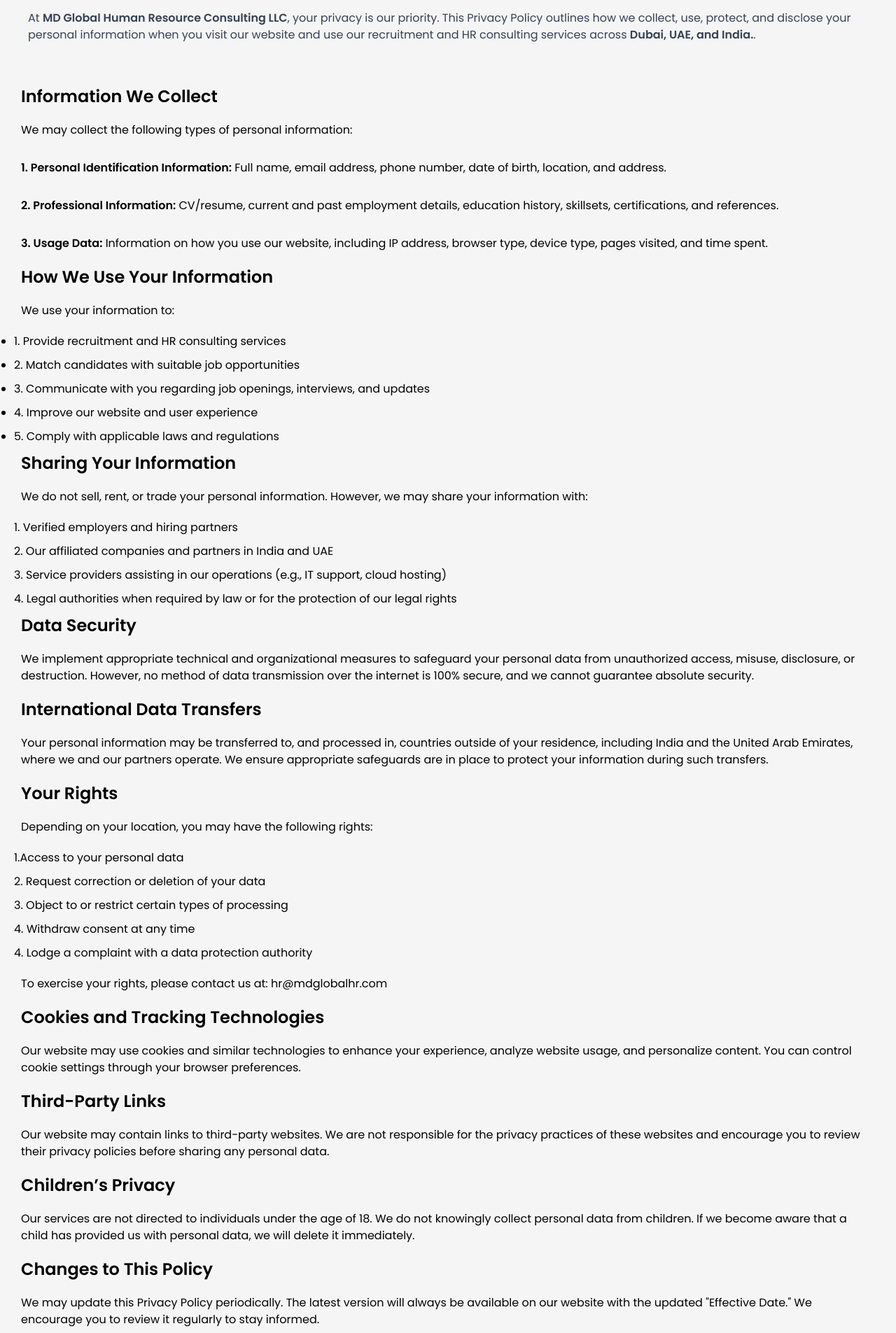
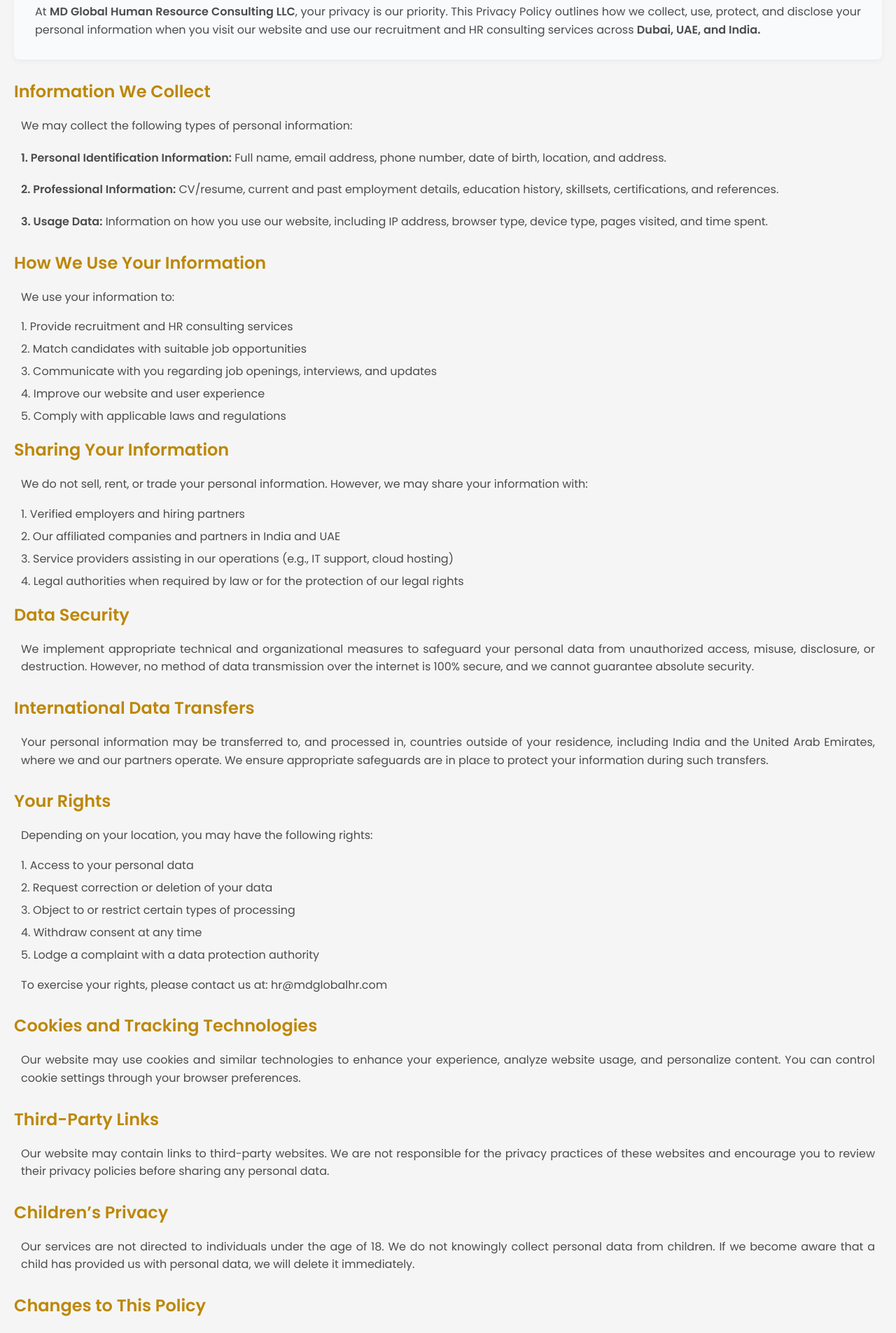
Before and after one commit to Lokender-droid/mdglobalnew, a React (Vite) app: page /privacy-Policy in a window 1280 px wide. Shown: the part 460-2365 px from the top of the page at 70% size. Built offline with nearby package versions, Linux system fonts and the light colour scheme.

Commit message:
Privacy Policy PAGE redesign

```diff
--- a/src/components/PrivacyPolicy/PrivacyPolicy.css
+++ b/src/components/PrivacyPolicy/PrivacyPolicy.css
@@ -1,53 +1,52 @@
-.Header{
-    margin-bottom: 10px;
+/* PrivacyPolicy.css */
+
+.PrivacyPolicyMain {
+  padding: 20px;
+  width: 100%;
+  margin: 0 auto;
 }
-.PrivacyPolicyMain{
-    padding: 20px;
 
+.PrivacyPolicyArticle {
+  margin: 30px 0;
+  padding: 20px;
+  background-color: #f9fafb;
+  border-radius: 0.5rem;
+  box-shadow: 0 2px 8px rgba(0, 0, 0, 0.05);
 }
- .PrivacypolicyP{
-    margin-top: 10px;
-    margin-bottom: 10px;
-    padding: 10px;
 
+.privacyPolicyheading {
+  margin: 20px 0 10px 0;
+  color: #bd8706;
+  font-weight: 600;
 }
-.PrivacypolicyPMain{
-    margin-top: 20px;
-    margin-bottom: 10px;
+
+.PrivacypolicyPMain,
+.PrivacypolicyP {
+  padding: 10px;
+  font-size: 1rem;
+  line-height: 1.6;
+  text-align: justify;
+  color: #4b4c4e;
 }
-.PrivacyPolicyArticle{
-    margin-top: 30px;
-    padding: 20px;
-    margin-bottom: 30px;
+
+.PrivacypolicyList_element {
+  margin: 8px 0;
+  padding-left: 10px;
+  color: #4b4c4e;
 }
-.privacyPolicyheading{
-    margin-top: 10px;
-    margin-bottom: 10px;
-    margin-left: 10px;
-}
-.PrivacypolicyList_element{
-    margin-top: 10px;
-    margin-bottom: 10px;
-}
-/* PrivacyPolicy.css */
-/* .privacy-banner {
-    padding-top: 2rem;
-    padding-bottom: 2rem;
+
+/* Responsive styles */
+@media screen and (max-width: 768px) {
+  .PrivacyPolicyMain {
+    padding: 15px;
   }
 
-  .privacy-heading {
-    margin-top: 0.75rem;
+  .privacyPolicyheading {
+    font-size: 1.25rem;
   }
 
-  .privacy-underline {
-    margin-top: 0.75rem;
+  .PrivacypolicyPMain,
+  .PrivacypolicyP {
+    font-size: 0.95rem;
   }
-
-  .privacy-main {
-    padding-top: 2rem;
-    padding-bottom: 2rem;
-  }
-
-  .privacy-content > article {
-    margin-bottom: 2rem;
-  } */
+}
--- a/src/components/PrivacyPolicy/PrivacyPolicyPage.jsx
+++ b/src/components/PrivacyPolicy/PrivacyPolicyPage.jsx
@@ -1,5 +1,5 @@
 import { motion } from 'framer-motion';
-import React from 'react'
+import React from 'react';
 import './PrivacyPolicy.css';
 import img from './../../assets/images/About/Banner.jpg';
 
@@ -21,15 +21,6 @@
     },
   };
 
-  const bannerVariants = {
-    hidden: { opacity: 0, scaleX: 0 },
-    visible: {
-      opacity: 1,
-      scaleX: 1,
-      transition: { duration: 1.2, ease: 'easeOut', delay: 0.4 },
-    },
-  };
-
   return (
     <>
       <header>
@@ -37,9 +28,9 @@
           className="relative flex flex-col items-center justify-center w-full h-80 text-white overflow-hidden"
           style={{
             backgroundImage: `url(${img})`,
-                 backgroundSize: "cover",
-                 backgroundPosition: "center",
-                 backgroundRepeat: "no-repeat",
+            backgroundSize: 'cover',
+            backgroundPosition: 'center',
+            backgroundRepeat: 'no-repeat',
           }}
           initial="hidden"
           animate="visible"
@@ -51,7 +42,6 @@
             variants={headerVariants}
           >
             Privacy Policy
-
           </motion.h1>
           <motion.div
             className="w-16 h-1 bg-white/80 mt-2 rounded-full"
@@ -60,20 +50,21 @@
           ></motion.div>
         </motion.section>
       </header>
-      <main className="PrivacyPolicyMain">
+
+      <main className="PrivacyPolicyMain max-w-7xl mx-auto px-4 py-10 text-gray-700">
         <section>
-          <article className="PrivacyPolicyArticle text-gray-700">
+          <article className="PrivacyPolicyArticle">
             <p className="PrivacypolicyPMain">
               At <strong>MD Global Human Resource Consulting LLC</strong>, your
               privacy is our priority. This Privacy Policy outlines how we
               collect, use, protect, and disclose your personal information when
               you visit our website and use our recruitment and HR consulting
-              services across <strong>Dubai, UAE, and India.</strong>.
+              services across <strong>Dubai, UAE, and India.</strong>
             </p>
           </article>
+
           <article>
             <h3 className="privacyPolicyheading font-medium text-2xl">
-              {' '}
               Information We Collect
             </h3>
             <p className="PrivacypolicyP">
@@ -82,192 +73,118 @@
             <ul>
               <li>
                 <p className="PrivacypolicyP">
-                  <strong>1. Personal Identification Information:</strong> Full
-                  name, email address, phone number, date of birth, location,
-                  and address.
+                  <strong>1. Personal Identification Information:</strong> Full name, email address, phone number, date of birth, location, and address.
                 </p>
               </li>
               <li>
                 <p className="PrivacypolicyP">
-                  <strong>2. Professional Information:</strong> CV/resume,
-                  current and past employment details, education history,
-                  skillsets, certifications, and references.
+                  <strong>2. Professional Information:</strong> CV/resume, current and past employment details, education history, skillsets, certifications, and references.
                 </p>
               </li>
               <li>
                 <p className="PrivacypolicyP">
-                  <strong>3. Usage Data:</strong> Information on how you use our
-                  website, including IP address, browser type, device type,
-                  pages visited, and time spent.
+                  <strong>3. Usage Data:</strong> Information on how you use our website, including IP address, browser type, device type, pages visited, and time spent.
                 </p>
               </li>
             </ul>
           </article>
+
           <article>
-            <h3 className="privacyPolicyheading font-medium text-2xl">
-              How We Use Your Information
-            </h3>
+            <h3 className="privacyPolicyheading font-medium text-2xl">How We Use Your Information</h3>
             <p className="PrivacypolicyP">We use your information to:</p>
-            <ul className="list-disc">
-              <li className="PrivacypolicyList_element">
-                1. Provide recruitment and HR consulting services
-              </li>
-              <li className="PrivacypolicyList_element">
-                2. Match candidates with suitable job opportunities
-              </li>
-              <li className="PrivacypolicyList_element">
-                3. Communicate with you regarding job openings, interviews, and
-                updates
-              </li>
-              <li className="PrivacypolicyList_element">
-                4. Improve our website and user experience
-              </li>
-              <li className="PrivacypolicyList_element">
-                5. Comply with applicable laws and regulations
-              </li>
+            <ul className="we-use-info">
+              <li className="PrivacypolicyList_element">1. Provide recruitment and HR consulting services</li>
+              <li className="PrivacypolicyList_element">2. Match candidates with suitable job opportunities</li>
+              <li className="PrivacypolicyList_element">3. Communicate with you regarding job openings, interviews, and updates</li>
+              <li className="PrivacypolicyList_element">4. Improve our website and user experience</li>
+              <li className="PrivacypolicyList_element">5. Comply with applicable laws and regulations</li>
             </ul>
           </article>
+
           <article>
-            <h3 className="privacyPolicyheading font-medium text-2xl">
-              Sharing Your Information
-            </h3>
+            <h3 className="privacyPolicyheading font-medium text-2xl">Sharing Your Information</h3>
             <p className="PrivacypolicyP">
-              We do not sell, rent, or trade your personal information. However,
-              we may share your information with:
+              We do not sell, rent, or trade your personal information. However, we may share your information with:
             </p>
-            <ul>
-              <li className="PrivacypolicyList_element">
-                1. Verified employers and hiring partners
-              </li>
-              <li className="PrivacypolicyList_element">
-                2. Our affiliated companies and partners in India and UAE
-              </li>
-              <li className="PrivacypolicyList_element">
-                3. Service providers assisting in our operations (e.g., IT
-                support, cloud hosting)
-              </li>
-              <li className="PrivacypolicyList_element">
-                4. Legal authorities when required by law or for the protection
-                of our legal rights
-              </li>
+            <ul className="sharing-information">
+              <li className="PrivacypolicyList_element">1. Verified employers and hiring partners</li>
+              <li className="PrivacypolicyList_element">2. Our affiliated companies and partners in India and UAE</li>
+              <li className="PrivacypolicyList_element">3. Service providers assisting in our operations (e.g., IT support, cloud hosting)</li>
+              <li className="PrivacypolicyList_element">4. Legal authorities when required by law or for the protection of our legal rights</li>
             </ul>
           </article>
+
           <article>
-            <h3 className="privacyPolicyheading font-medium text-2xl">
-              Data Security
-            </h3>
+            <h3 className="privacyPolicyheading font-medium text-2xl">Data Security</h3>
             <p className="PrivacypolicyP">
-              We implement appropriate technical and organizational measures to
-              safeguard your personal data from unauthorized access, misuse,
-              disclosure, or destruction. However, no method of data
-              transmission over the internet is 100% secure, and we cannot
-              guarantee absolute security.
+              We implement appropriate technical and organizational measures to safeguard your personal data from unauthorized access, misuse, disclosure, or destruction. However, no method of data transmission over the internet is 100% secure, and we cannot guarantee absolute security.
             </p>
           </article>
+
           <article>
-            <h3 className="privacyPolicyheading font-medium text-2xl">
-              International Data Transfers
-            </h3>
+            <h3 className="privacyPolicyheading font-medium text-2xl">International Data Transfers</h3>
             <p className="PrivacypolicyP">
-              Your personal information may be transferred to, and processed in,
-              countries outside of your residence, including India and the
-              United Arab Emirates, where we and our partners operate. We ensure
-              appropriate safeguards are in place to protect your information
-              during such transfers.
+              Your personal information may be transferred to, and processed in, countries outside of your residence, including India and the United Arab Emirates, where we and our partners operate. We ensure appropriate safeguards are in place to protect your information during such transfers.
             </p>
           </article>
+
           <article>
-            <h3 className="privacyPolicyheading font-medium text-2xl">
-              Your Rights
-            </h3>
+            <h3 className="privacyPolicyheading font-medium text-2xl">Your Rights</h3>
+            <p className="PrivacypolicyP">Depending on your location, you may have the following rights:</p>
+            <ul className="your-rights-points">
+              <li className="PrivacypolicyList_element">1. Access to your personal data</li>
+              <li className="PrivacypolicyList_element">2. Request correction or deletion of your data</li>
+              <li className="PrivacypolicyList_element">3. Object to or restrict certain types of processing</li>
+              <li className="PrivacypolicyList_element">4. Withdraw consent at any time</li>
+              <li className="PrivacypolicyList_element">5. Lodge a complaint with a data protection authority</li>
+            </ul>
+            <p className="PrivacypolicyP">To exercise your rights, please contact us at: hr@mdglobalhr.com</p>
+          </article>
+
+          <article>
+            <h3 className="privacyPolicyheading font-medium text-2xl">Cookies and Tracking Technologies</h3>
             <p className="PrivacypolicyP">
-              Depending on your location, you may have the following rights:
-            </p>
-            <ul>
-              <li className="PrivacypolicyList_element">
-                1.Access to your personal data
-              </li>
-              <li className="PrivacypolicyList_element">
-                2. Request correction or deletion of your data
-              </li>
-              <li className="PrivacypolicyList_element">
-                3. Object to or restrict certain types of processing
-              </li>
-              <li className="PrivacypolicyList_element">
-                4. Withdraw consent at any time
-              </li>
-              <li className="PrivacypolicyList_element">
-                4. Lodge a complaint with a data protection authority
-              </li>
-            </ul>
-            <p className="PrivacypolicyP">
-              To exercise your rights, please contact us at: hr@mdglobalhr.com
+              Our website may use cookies and similar technologies to enhance your experience, analyze website usage, and personalize content. You can control cookie settings through your browser preferences.
             </p>
           </article>
+
           <article>
-            <h3 className="privacyPolicyheading font-medium text-2xl">
-              Cookies and Tracking Technologies{' '}
-            </h3>
+            <h3 className="privacyPolicyheading font-medium text-2xl">Third-Party Links</h3>
             <p className="PrivacypolicyP">
-              Our website may use cookies and similar technologies to enhance
-              your experience, analyze website usage, and personalize content.
-              You can control cookie settings through your browser preferences.
+              Our website may contain links to third-party websites. We are not responsible for the privacy practices of these websites and encourage you to review their privacy policies before sharing any personal data.
             </p>
           </article>
+
           <article>
-            <h3 className="privacyPolicyheading font-medium text-2xl">
-              Third-Party Links
-            </h3>
+            <h3 className="privacyPolicyheading font-medium text-2xl">Children’s Privacy</h3>
             <p className="PrivacypolicyP">
-              Our website may contain links to third-party websites. We are not
-              responsible for the privacy practices of these websites and
-              encourage you to review their privacy policies before sharing any
-              personal data.
+              Our services are not directed to individuals under the age of 18. We do not knowingly collect personal data from children. If we become aware that a child has provided us with personal data, we will delete it immediately.
             </p>
           </article>
+
           <article>
-            <h3 className="privacyPolicyheading font-medium text-2xl">
-              {' '}
-              Children’s Privacy
-            </h3>
+            <h3 className="privacyPolicyheading font-medium text-2xl">Changes to This Policy</h3>
             <p className="PrivacypolicyP">
-              Our services are not directed to individuals under the age of 18.
-              We do not knowingly collect personal data from children. If we
-              become aware that a child has provided us with personal data, we
-              will delete it immediately.
+              We may update this Privacy Policy periodically. The latest version will always be available on our website with the updated "Effective Date." We encourage you to review it regularly to stay informed.
             </p>
           </article>
+
           <article>
-            <h3 className="privacyPolicyheading font-medium text-2xl">
-              {' '}
-              Changes to This Policy
-            </h3>
+            <h3 className="privacyPolicyheading font-medium text-2xl">Contact Us</h3>
             <p className="PrivacypolicyP">
-              We may update this Privacy Policy periodically. The latest version
-              will always be available on our website with the updated
-              "Effective Date." We encourage you to review it regularly to stay
-              informed.
+              If you have any questions about this Privacy Policy or how your data is handled, please contact us at:
             </p>
           </article>
-          <article>
-            <h3 className="privacyPolicyheading font-medium text-2xl">
-              {' '}
-              Contact Us
-            </h3>
-            <p className="PrivacypolicyP">
-              If you have any questions about this Privacy Policy or how your
-              data is handled, please contact us at:
-            </p>
-          </article>
-        </section>
-        <section>
-          <strong> MD Global Human Resource Consulting LLC</strong>
+
+          <section className="mt-6">
+            <strong>MD Global Human Resource Consulting LLC</strong>
             <br />
             Email: sales@mdglobalhr.com
+          </section>
         </section>
       </main>
     </>
   );
-}
+};
 
-export default PrivacyPolicyPage
+export default PrivacyPolicyPage;
--- a/src/components/ServicesPage/PermanentStaffingSolutions/PermanentStaffingSolutions.css
+++ b/src/components/ServicesPage/PermanentStaffingSolutions/PermanentStaffingSolutions.css
@@ -1,70 +1,73 @@
-/* Main container styling */
-.PermanenStaffingSolutionsMain {
+/* Main container */
+.PermanentStaffingSolutionsMain {
   padding: 15px;
   width: 100%;
   margin: 0 auto;
 }
 
-/* Styling for paragraphs with ChoosePermanentPMP class */
+/* Paragraph styling */
 .ChoosePermanentPMP {
+  padding: 15px 0;
+  text-align: justify;
+  font-size: 16px;
+  line-height: 1.75;
+  color: #374151; /* Tailwind gray-700 */
+}
+
+/* List items styling */
+.DeliversPermanentMP {
+  margin: 10px 0;
   padding: 15px;
   text-align: justify;
-    font-size: 16px;
-    line-height: 1.6;
-    color: #4B5563; /* Matches text-gray-700 */
+  background-color: #eaebeb;
+  border-left: 4px solid #bd8706;
+  border-radius: 0.5rem;
 }
 
-/* Styling for list items in ConsultingDeliversPermanent and ConsultingDifference */
-.DeliversPermanentMP {
-    margin: 10px;
-    padding: 15px;
-    text-align: justify;
+.DeliversPermanentMP p {
+  font-size: 16px;
+  line-height: 1.75;
+  color: #374151;
+  margin-top: 0.5rem;
 }
 
-/* Ensure paragraphs within DeliversPermanentMP have 16px font size */
-.DeliversPermanentMP p {
-    font-size: 16px;
-    line-height: 1.6;
-    color: #4B5563; /* Matches text-gray-700 */
-}
-
-/* Styling for section headings */
+/* Section headings */
 .PermanentStaffingSolutionsHeading {
-    font-size: 1.5rem;
-    padding: 15px;
-    text-align: center; /* Adjusted to match JSX text-center classes */
-    color: black; /* Matches text-blue-700 */
+  font-size: 1.8rem;
+  padding: 15px 0;
+  text-align: center;
+  color: #000000;
   font-weight: 700;
 }
 
-/* Styling for the 'Why Choose Permanent Staffing?' heading */
 .choose-permanent-staffing {
-    padding: 15px;
-    font-size: clamp(1.25rem, 3vw, 2.25rem); /* Responsive font size matching JSX */
+  padding: 15px 0;
+  font-size: 1.8rem;
   text-align: center;
-    color: black; /* Matches text-blue-700 */
+  color: #000000;
   font-weight: 700;
 }
 
-/* Ensure main section paragraphs have consistent styling */
-.PermanenStaffingSolutionsMain p:not(.ChoosePermanentPMP):not(.DeliversPermanentMP p) {
-
-    font-size: 16px;
-    text-align: justify;
-    line-height: 1.6;
-    color: #4B5563; /* Matches text-gray-700 */
+/* Responsive paddings */
+@media (min-width: 640px) {
+  .PermanentStaffingSolutionsMain {
+    padding-left: 24px;
+    padding-right: 24px;
+  }
 }
 
-/* Responsive adjustments for section container */
-.w-full.py-8.px-4.sm\:px-6.lg\:px-8 {
-    padding: 15px;
+@media (min-width: 1024px) {
+  .PermanentStaffingSolutionsMain {
+    padding-left: 32px;
+    padding-right: 32px;
+  }
 }
 
-/* Ensure image section has consistent padding */
-.w-full.lg\:w-1\/2 img {
-    padding: 15px;
+/* Image styling */
+.PermanentStaffingSolutionsMain img {
   width: 100%;
   height: auto;
   object-fit: cover;
-    border-radius: 0.75rem; /* Matches rounded-xl */
+  border-radius: 0.75rem;
+  box-shadow: 0 10px 15px -3px rgba(0, 0, 0, 0.1);
 }
```
Also changed, not shown: src/components/ServicesPage/PermanentStaffingSolutions/PermanentStaffingSolutions.jsx (+40 -45 lines). Lines whose indentation alone changed are shown as unchanged.
